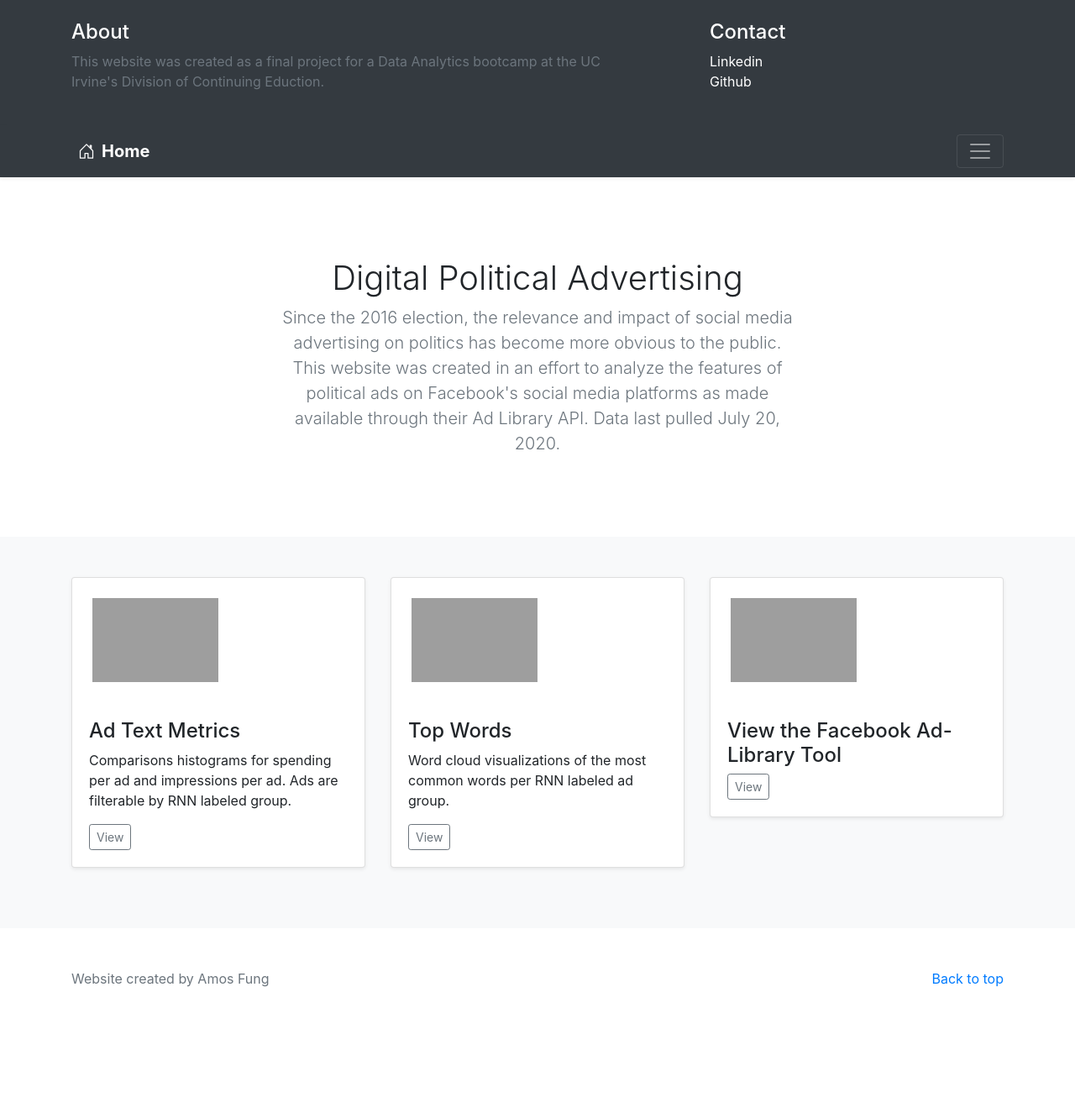
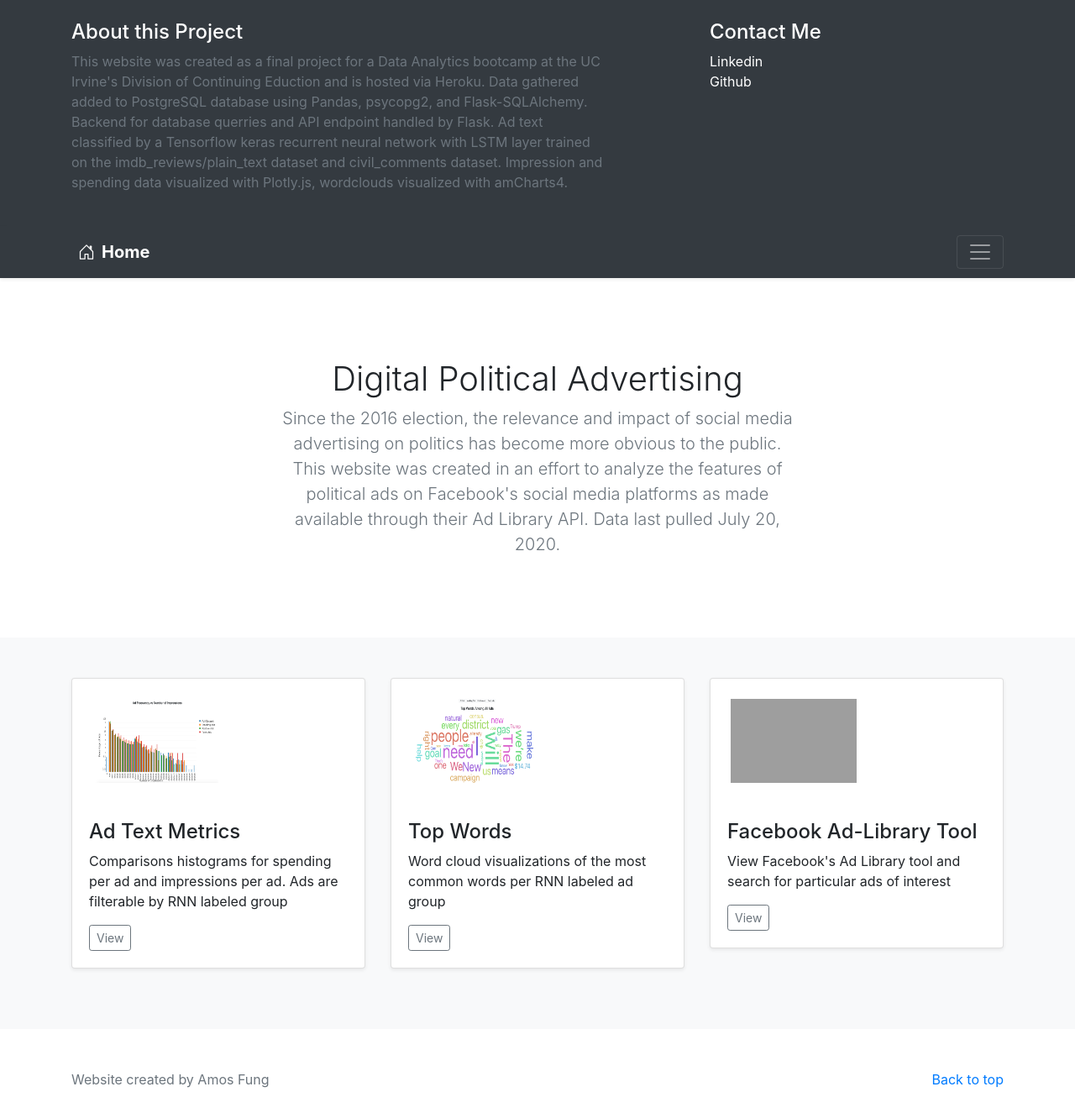
Before and after one commit to akfung/Ad-learning, a Flask app: page / in a window 1280 px wide, after a click that opens the changed part. Shown: the top 1325 px of the page at 84% size. Before the commit the page ends 1175 px from the top, so only its background shows below. Run offline with Flask 2, Linux system fonts and the light colour scheme; some libraries are stand-ins or nearby versions; grey boxes are pictures that could not be loaded.

Commit message:
html text changes

```diff
--- a/web_app/app.py
+++ b/web_app/app.py
@@ -7,14 +7,14 @@ from flask import (
     request,
     redirect)
 
-from .web_app_pkgs import top_words, spending_values, impressions_values
+from web_app_pkgs import top_words, spending_values, impressions_values
 from flask_sqlalchemy import SQLAlchemy
 
 # flask setup
 app = Flask(__name__)
 
 # set different database depending on dev or heroku database
-ENV = 'heroku'
+ENV = 'dev'
 
 if ENV == 'dev':
     app.debug = True
--- a/web_app/templates/ad_visualizations.html
+++ b/web_app/templates/ad_visualizations.html
@@ -65,8 +65,8 @@
         <div class="container">
           <h1>Ad Text Metrics</h1>
           <p>
-            The data below shows a comparison of impression and spending metrics between ads classified by the deep RNN as
-            insulting, positive, or toxic. The full dataset is also shown for comparison.
+            The histograms below compare impression and spending metrics between all 10,000 ads and ads classified by the RNN as
+            insulting, positive, or toxic.
           </p>
 
           <!-- first row of charts -->
--- a/web_app/templates/index.html
+++ b/web_app/templates/index.html
@@ -39,14 +39,21 @@
         <div class="container">
           <div class="row">
             <div class="col-sm-8 col-md-7 py-4">
-              <h4 class="text-white">About</h4>
+              <h4 class="text-white">About this Project</h4>
               <p class="text-muted">
                 This website was created as a final project for a Data Analytics
-                bootcamp at the UC Irvine's Division of Continuing Eduction.
+                bootcamp at the UC Irvine's Division of Continuing Eduction and
+                is hosted via Heroku. Data gathered added to PostgreSQL database
+                using Pandas, psycopg2, and Flask-SQLAlchemy. Backend for
+                database querries and API endpoint handled by Flask. Ad text
+                classified by a Tensorflow keras recurrent neural network with
+                LSTM layer trained on the imdb_reviews/plain_text dataset and
+                civil_comments dataset. Impression and spending data visualized
+                with Plotly.js, wordclouds visualized with amCharts4.
               </p>
             </div>
             <div class="col-sm-4 offset-md-1 py-4">
-              <h4 class="text-white">Contact</h4>
+              <h4 class="text-white">Contact Me</h4>
               <ul class="list-unstyled">
                 <li>
                   <a
@@ -123,7 +130,8 @@
             <div class="col-md-4">
               <div class="card mb-4 shadow-sm">
                 <img
-                  src="https://encrypted-tbn0.gstatic.com/images?q=tbn%3AANd9GcSsPMI1OiXF4oe7Oq-t1SoKnKGsOBNb_P8dNK41FNOtd7z9s_5g&usqp=CAU"
+                  src="static/img/visualization_thumbnail.png"
+                  onclick="location.href='/visualization'"
                   height="100"
                   width="150"
                   class="m-4"
@@ -132,7 +140,7 @@
                   <h4 class="card-text">Ad Text Metrics</h4>
                   <p>
                     Comparisons histograms for spending per ad and impressions
-                    per ad. Ads are filterable by RNN labeled group.
+                    per ad. Ads are filterable by RNN labeled group
                   </p>
                   <div
                     class="d-flex justify-content-between align-items-center"
@@ -153,7 +161,8 @@
             <div class="col-md-4 justify-content-center">
               <div class="card mb-4 shadow-sm">
                 <img
-                  src="https://miro.medium.com/proxy/1*gsushK-1kjqsSxPWbbkvPA.png"
+                  src="static/img/wordcloud_thumbnail.png"
+                  onclick="location.href='/wordCloud'"
                   height="100"
                   width="150"
                   class="m-4"
@@ -162,7 +171,7 @@
                   <h4 class="card-text">Top Words</h4>
                   <p>
                     Word cloud visualizations of the most common words per RNN
-                    labeled ad group.
+                    labeled ad group
                   </p>
                   <div
                     class="d-flex justify-content-between align-items-center"
@@ -170,7 +179,6 @@
                     <div class="btn-group">
                       <button
                         onclick="location.href='/wordCloud'"
-                        href="/visualization"
                         type="button"
                         class="btn btn-sm btn-outline-secondary"
                       >
@@ -190,7 +198,11 @@
                   class="m-4"
                 />
                 <div class="card-body">
-                  <h4 class="card-text">View the Facebook Ad-Library Tool</h4>
+                  <h4 class="card-text">Facebook Ad-Library Tool</h4>
+                  <p>
+                    View Facebook's Ad Library tool and search for particular
+                    ads of interest
+                  </p>
                   <div
                     class="d-flex justify-content-between align-items-center"
                   >
```
Also changed, not shown: web_app/static/js/wordcloud.js (+57 -49 lines), web_app/static/img/visualization_thumbnail.png (added), web_app/static/img/wordcloud_thumbnail.png (added), 2 other files.
